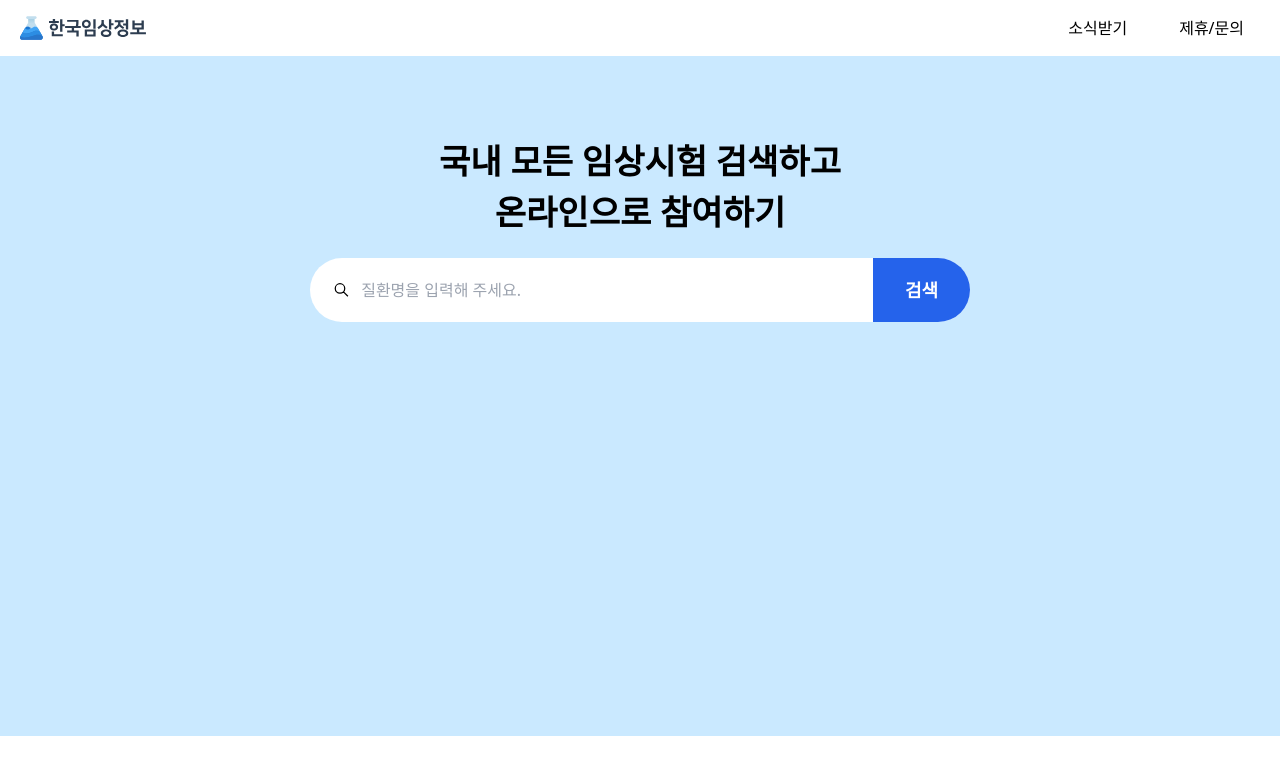
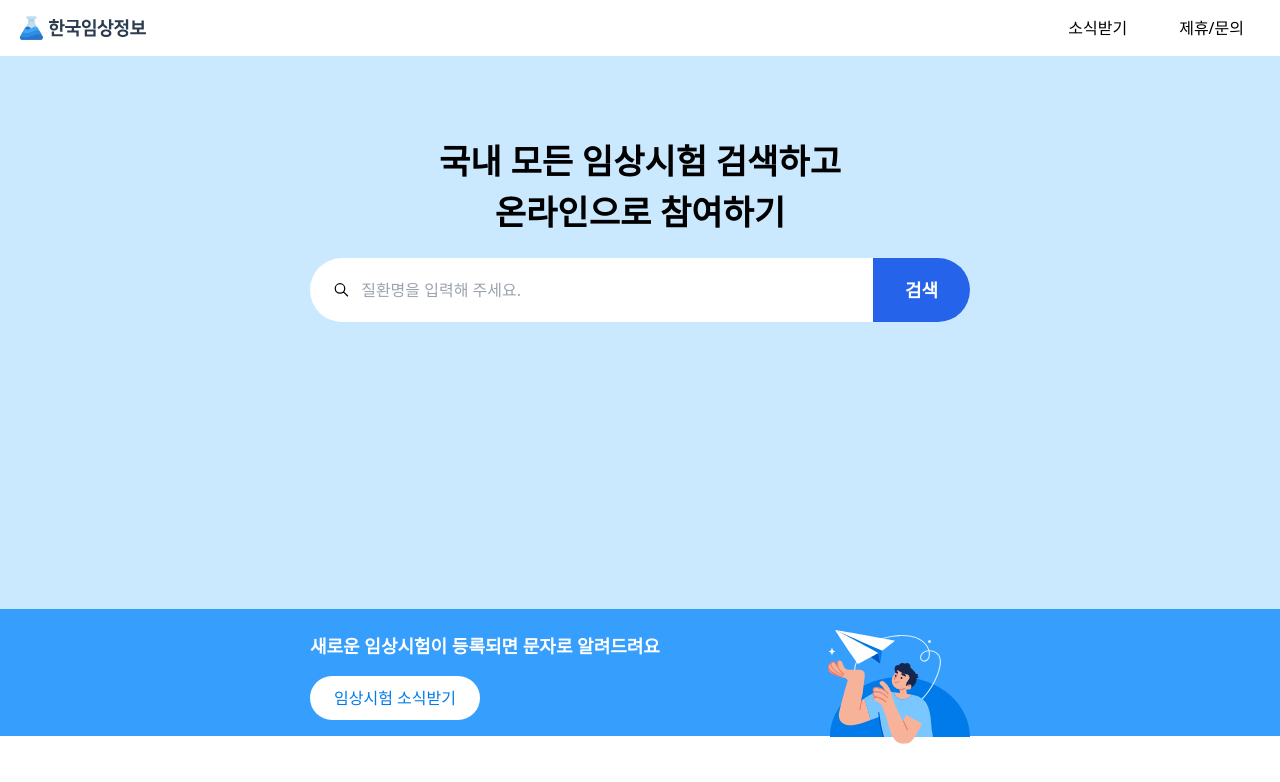
Before and after one commit to zeromountain/wanted-codestates-project-10, a React (Create React App) app: page / in a window 1280 px wide. Shown: the top 782 px of the page. Built offline with nearby package versions, Linux system fonts and the light colour scheme.

Commit message:
[#7]feat: implement news component

```diff
--- a/src/components/Main.js
+++ b/src/components/Main.js
@@ -1,12 +1,12 @@
 import React from 'react';
+import News from './News';
 import Search from './Search';
 
 const Main = () => {
   return (
     <main className="w-full min-h-main flex flex-col justify-between bg-[#CAE9FF] pt-20 tablet:pb-5">
       <Search />
-      <div>{/* 1040px 미만일 경우 News */}</div>
-      <div>{/* 1040px 이상일 경우 News */}</div>
+      <News />
     </main>
   );
 };
--- /dev/null
+++ b/src/components/News.js
@@ -0,0 +1,57 @@
+import React from 'react';
+
+import {ReactComponent as Character} from '../assets/character1.svg';
+import {ReactComponent as SubCharacter} from '../assets/character2.svg';
+
+const News = () => {
+  return (
+    <>
+      <div className="desktop:hidden flex flex-col">
+        {/* 1040px 미만일 경우 News */}
+        <div className="w-full flex flex-col mx-auto px-5">
+          <div className=" rounded-2xl bg-white px-4 py-3 shadow-md">
+            <div className="flex relative">
+              <div className="flex flex-col">
+                <div className="text-xs mb-4">
+                  새로운 임상시험이 등록되면
+                  <br />
+                  <span className="text-[#007BE9]">문자로 알려드려요.</span>
+                </div>
+                <button className="w-[fit-content] inline-flex bg-[#007BE9] text-white px-4 py-[6px] rounded-3xl">
+                  임상시험 소식받기
+                </button>
+              </div>
+              <div className="h-full flex absolute top-0 right-[-14px] bottom-0 items-center">
+                {/* svg */}
+                <SubCharacter />
+              </div>
+            </div>
+          </div>
+        </div>
+      </div>
+      <div className="tablet:hidden flex flex-col pt-56">
+        {/* 1040px 이상일 경우 News */}
+        <div className="bg-[#369EFC] pt-6 pb-4">
+          <div className="desktop:max-w-700 w-full flex flex-col mx-auto px-5">
+            <div className="flex relative">
+              <div className="flex flex-col">
+                <div className="text-white text-xmd font-bold mb-4">
+                  새로운 임상시험이 등록되면 문자로 알려드려요
+                </div>
+                <button className="w-[fit-content] inline-flex px-6 py-[10px] rounded-3xl bg-white text-[#007BE9]">
+                  임상시험 소식받기
+                </button>
+              </div>
+              <div className="h-full flex items-center absolute right-0 bottom-[-10px]">
+                {/* svg */}
+                <Character />
+              </div>
+            </div>
+          </div>
+        </div>
+      </div>
+    </>
+  );
+};
+
+export default News;
```
